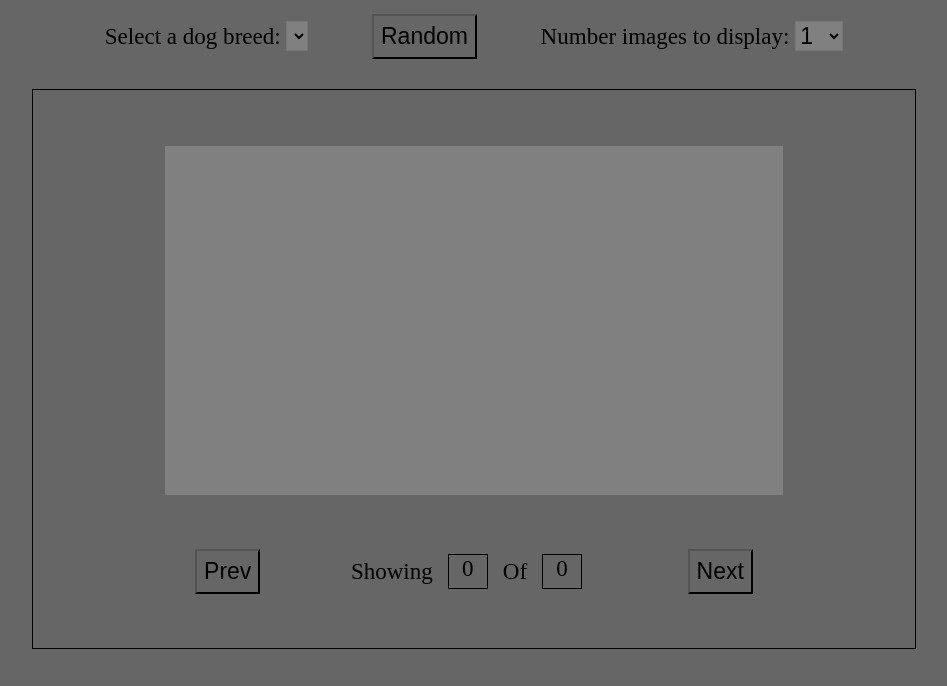
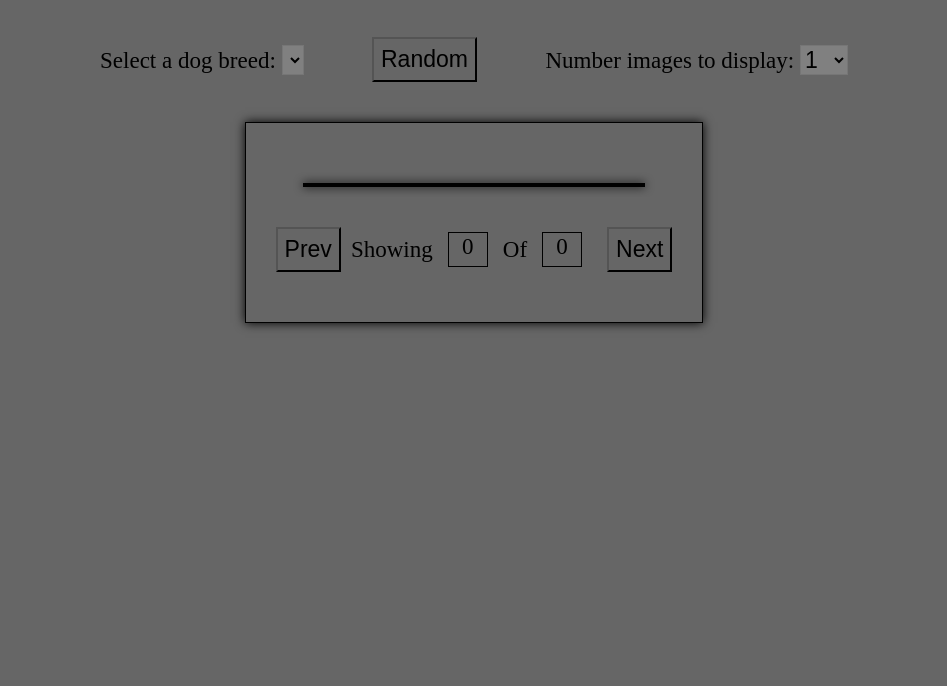
Before and after one commit to r3nelson/Dog-API, a plain HTML site: page index.html in a window 1280 px wide. Shown: the part 114-800 px from the top of the page, without its empty margins (166-1113 px from the left). Drawn offline with Linux system fonts and the light colour scheme; no server answers.

Commit message:
edited max constraints of images container

```diff
--- a/style.css
+++ b/style.css
@@ -2,7 +2,10 @@
   background: #666;
   box-sizing: border-box;
   font-size: 1.2rem;
+  margin: 0;
+  padding: 0;
 }
+
 body {
   display: flex;
   flex-direction: column;
@@ -11,16 +14,15 @@ body {
 }
 
 h1 {
+  margin: 20px;
+  padding: 20px;
   font-size: 44px;
 }
 
 h2 {
+  margin: 15px;
+  padding: 15px;
   font-size: 34px;
-}
-
-img {
-  width: 175px;
-  height: 175px;
 }
 
 .options {
@@ -36,34 +38,41 @@ select:hover {
 }
 
 main {
-  width: 70%;
-  height: 70vh;
+  max-width: 75%;
+  /* max-height: 70vh; */
   border: 1px solid black;
+  box-shadow: 0 0 10px rgba(0, 0, 0, 1);
   position: relative;
-
   display: flex;
   flex-direction: column;
   justify-content: space-between;
   align-items: center;
-  margin-bottom: 10px;
 }
 
 .images-container {
-  height: 70%;
-  width: 70%;
-  background-color: gray;
-  overflow: hidden;
+  min-height: 75%;
+  min-width: 75%;
+  border: 2px solid black;
+  box-shadow: 0 0 10px rgba(0, 0, 0, 1);
+  /* overflow: hidden; */
 }
+img {
+  width: 198px;
+  height: 198px;
+}
+
 .tool-bar {
-  margin: 20px;
+  margin-top: 10px;
+  margin-bottom: 20px;
   padding: 20px;
   display: flex;
   justify-content: space-between;
   align-items: center;
-  width: 70%;
+  width: 100%;
 }
 
 .breed-container,
+.random-container,
 .count-container {
   padding: 10px;
 }
@@ -74,7 +83,6 @@ main {
 }
 
 .btn {
-  /* position: absolute; */
   margin: 10px;
   padding: 7px;
 }
```
